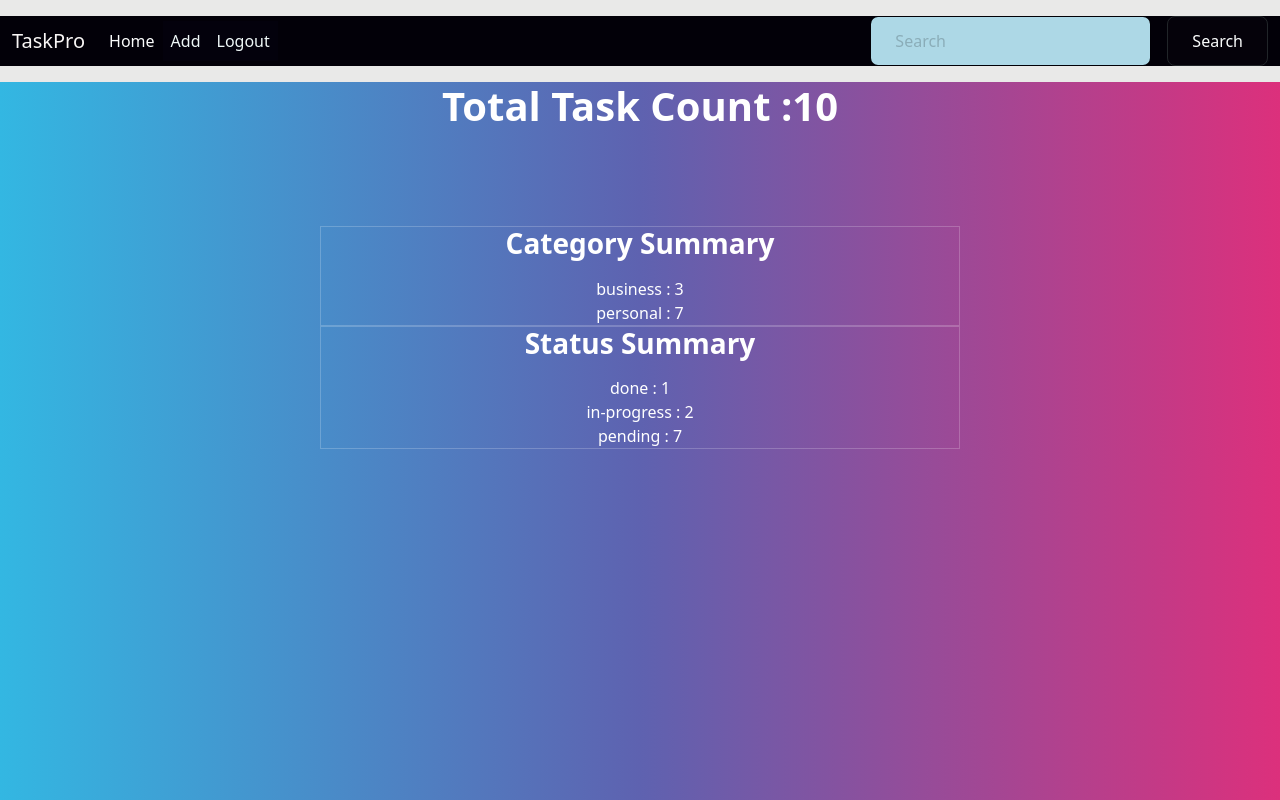
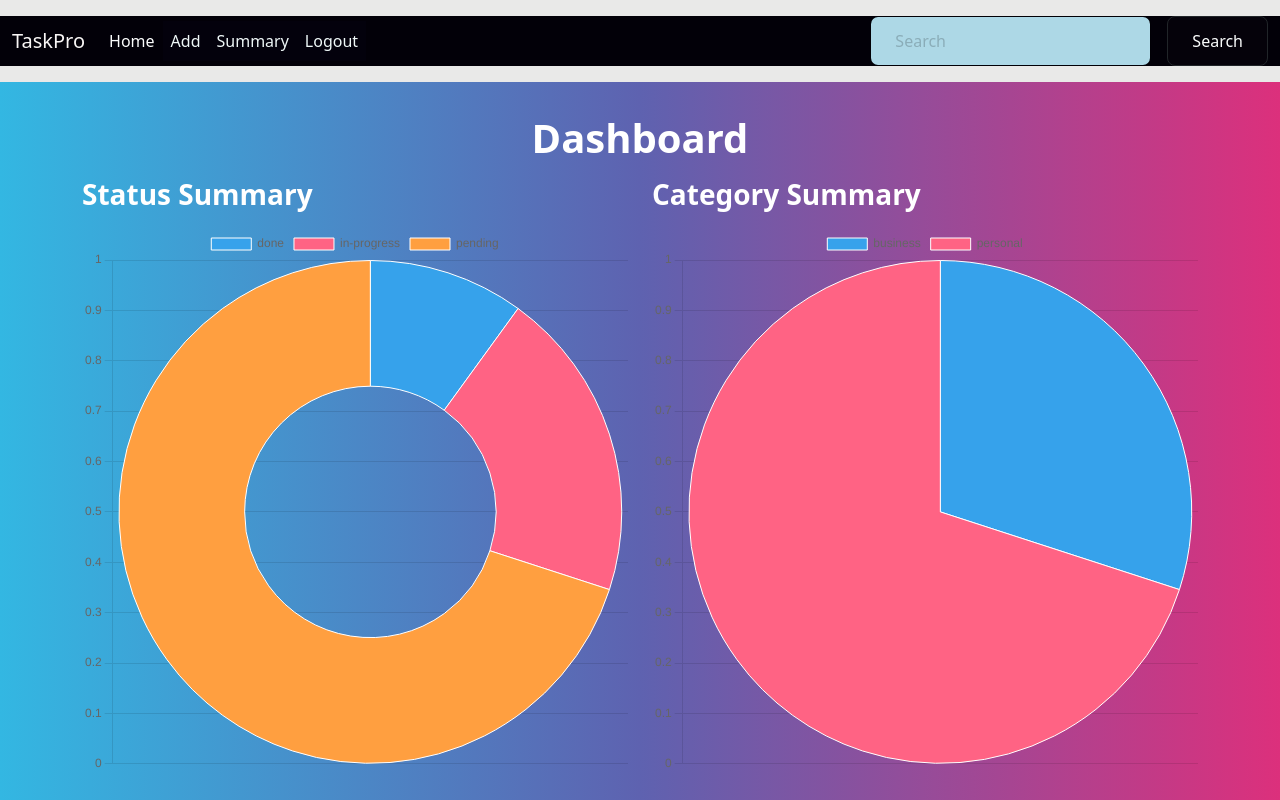
Before and after one commit to hibabahjath/TaskappMay, a Django app: page /summary/ in a window 1280 px wide. Run offline with Django 4.2, Linux system fonts and the light colour scheme; a user stored in the database is signed in; data comes from the database, SQL or seed files in the repository; both versions use the stored data as it was after the commit; some libraries are stand-ins or nearby versions.

Commit message:
summary added

```diff
--- a/Taskpro/urls.py
+++ b/Taskpro/urls.py
@@ -28,6 +28,7 @@ urlpatterns = [
     path("register/",views.SignUpView.as_view(),name="register"),
     path("",views.SignInView.as_view(),name="login"),
     path("delete",views.SignOutView.as_view(),name="logout"),
+    path("dashboard/",views.DashboardView.as_view())
 
 
 ]
--- a/myapp/templates/base.html
+++ b/myapp/templates/base.html
@@ -11,6 +11,7 @@
     <link rel="stylesheet" href="{% static 'css/bootstrap.min.css'%}">
     <script src="https://cdn.jsdelivr.net/npm/bootstrap@5.3.3/dist/js/bootstrap.bundle.min.js" integrity="sha384-YvpcrYf0tY3lHB60NNkmXc5s9fDVZLESaAA55NDzOxhy9GkcIdslK1eN7N6jIeHz" crossorigin="anonymous"></script>
     <script src="https://kit.fontawesome.com/167d90445a.js" crossorigin="anonymous"></script>
+    <script src="https://cdn.jsdelivr.net/npm/chart.js"></script>
 
 
 </head>
@@ -32,10 +33,10 @@
                 <!-- <a class="nav-link" href="#">ADD</a> -->
                 <a href="{% url 'task-create' %}" class="nav-link active" aria-current="page" style="color: rgb(239, 248, 248);background-color: rgb(3, 1, 12);">Add</a>
               </li>
-              <!-- <li>
-                <a href="" >Summary</a>
+              <li>
+                <a href="{% url 'task-summary'%}" class="nav-link active" aria-current="page" style="color: rgb(239, 248, 248);background-color: rgb(3, 1, 12);">Summary</a>
               </li>
-               -->
+
               <li>
                 <a href="{%url 'logout'%}" class="nav-link active" aria-current="page" style="color: rgb(239, 248, 248);background-color: rgb(3, 1, 12);">Logout</a>
               </li>
@@ -96,10 +97,10 @@
 
 
 
-
+</body>
     {%block script_block%}
 
     {%endblock%}
 
-</body>
+
 </html>
--- /dev/null
+++ b/myapp/templates/dashboard.html
@@ -0,0 +1,69 @@
+{%extends 'base.html'%}
+
+{%block main_block%}
+
+<center><h1 class="mt-3">Dashboard</h1></center>
+
+<div class="container ">
+    <div class="row">
+        <div class="col-6">
+            <h3>Status Summary</h3>
+            <canvas id="statusChart"></canvas>
+        </div>
+        <div class="col-6">
+            <h3>Category Summary</h3>
+            <canvas id="myChart"></canvas>
+        </div>
+
+    </div>
+</div>
+
+{%endblock%}
+{%block script_block%}
+
+<script>
+    const ctx = document.getElementById('myChart');
+
+    new Chart(ctx, {
+      type: 'pie',
+      data: {
+        labels: [{%for cs in category_summary%} '{{cs.category}}', {%endfor%}],
+        datasets: [{
+          label: '# of Votes',
+          data: [{%for cs in category_summary%} '{{cs.cat_count}}', {%endfor%}],
+          borderWidth: 1
+        }]
+      },
+      options: {
+        scales: {
+          y: {
+            beginAtZero: true
+          }
+        }
+      }
+    });
+        // status Chart
+
+    const ctx1 = document.getElementById('statusChart');
+
+    new Chart(ctx1, {
+      type: 'doughnut',
+      data: {
+        labels: [{%for i in status_summary%} '{{i.status}}', {%endfor%}],
+        datasets: [{
+          label: '# of Votes',
+          data: [{%for i in status_summary%} '{{i.status_count}}', {%endfor%}],
+          borderWidth: 1
+        }]
+      },
+      options: {
+        scales: {
+          y: {
+            beginAtZero: true
+          }
+        }
+      }
+    });
+  </script>
+
+{%endblock%}
--- a/myapp/templates/register.html
+++ b/myapp/templates/register.html
@@ -17,7 +17,7 @@
 <body>
 
 
-<div class="container" style="width: 100%;" >
+<div class="container border rounded shadow mt-3" style="width: 100%;" >
     <div class="row  mx-auto" style="width: 50%;">
         <h3 class="mt-2 mb-3 " style="text-align: center;color: #000;">Registration Form</h3>
 
--- a/myapp/templates/task-edit.html
+++ b/myapp/templates/task-edit.html
@@ -37,7 +37,7 @@
                 {%csrf_token%}
                 {{form}}
 
-                <button type="submit">Update</button>
+                <button type="submit" class="mt-2 btn btn-dark">Update</button>
             </form>
         </div>
         <div class="col-4"></div>
--- a/myapp/templates/task_create.html
+++ b/myapp/templates/task_create.html
@@ -35,9 +35,9 @@
 
             <form action="" method="post">
                 {%csrf_token%}
-                {{form}}
+                {{form.as_p}}
 
-                <button type="submit">ADD</button>
+                <button type="submit" class=" btn btn-dark">ADD</button>
             </form>
         </div>
         <div class="col-4"></div>
--- a/myapp/views.py
+++ b/myapp/views.py
@@ -266,7 +266,7 @@ class TaskSummaryView(View):
 
         }
 
-        return render(request,"task_summary.html",context)
+        return render(request,"dashboard.html",context)
 
 class SignOutView(View):
 
@@ -275,3 +275,11 @@ class SignOutView(View):
         logout(request)
 
         return redirect("login")
+
+class DashboardView(View):
+
+    template_name="dashboard.html"
+
+    def get(self,request,*args,**kwargs):
+
+        return render(request,self.template_name)
```
Also changed, not shown: myapp/templates/signin.html (+4 -4 lines), db.sqlite3.
